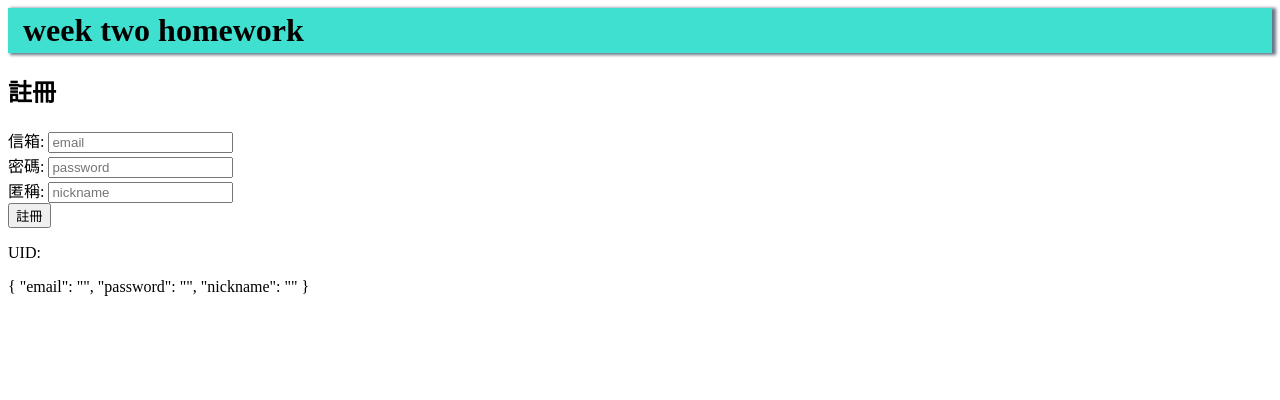
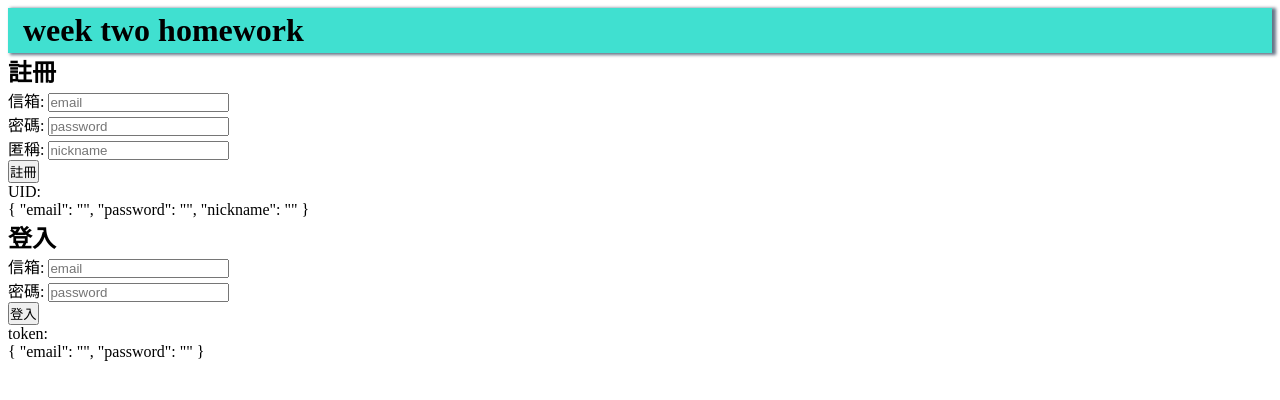
Before and after one commit to duchi321/Vue_Week_2_Lesson, a Vue app: page / in a window 1280 px wide. Shown: the top 400 px of the page. Built offline with nearby package versions, Linux system fonts and the light colour scheme.

Commit message:
create signin feature & save token to cookie.

```diff
--- a/src/App.vue
+++ b/src/App.vue
@@ -3,19 +3,40 @@ import { ref } from 'vue'
 import axios from 'axios'
 
 const api = 'https://todolist-api.hexschool.io'
-const usersignin = ref('')
-const userdata = ref({
+const uid = ref('')
+const token = ref('')
+const cookie = document.cookie.replace(
+  /(?:(?:^|.*;\s*)cookiesSaveToken\s*=\s*([^;]*).*$)|^.*$/,
+  '$1'
+)
+
+const userData = ref({
   email: '',
   password: '',
   nickname: ''
 })
+const signinData = ref({
+  email: '',
+  password: ''
+})
 
 const signUp = async () => {
-  console.log(`${api}/users/sign_up`)
   try {
-    const res = await axios.post(`${api}/users/sign_up`, userdata.value)
+    const res = await axios.post(`${api}/users/sign_up`, userData.value)
     console.log(res)
-    usersignin.value = res.data.uid
+    uid.value = res.data.uid
+  } catch (error) {
+    console.log(error.response.data.message)
+  }
+}
+
+const signIn = async () => {
+  try {
+    const res = await axios.post(`${api}/users/sign_in`, signinData.value)
+    console.log(res.data)
+    token.value = res.data.token
+    document.cookie = `cookiesSaveToken = ${res.data.token}`
+    console.log(cookie)
   } catch (error) {
     console.log(error.response.data.message)
   }
@@ -31,34 +52,46 @@ const signUp = async () => {
       <div>
         <h2>註冊</h2>
         <label for="email">信箱: </label>
-        <input type="email" placeholder="email" v-model="userdata.email" /><br />
+        <input type="email" placeholder="email" v-model="userData.email" /><br />
         <label for="password">密碼: </label>
-        <input type="text" placeholder="password" v-model="userdata.password" /><br />
+        <input type="text" placeholder="password" v-model="userData.password" /><br />
         <label for="nickname">匿稱: </label>
-        <input type="text" placeholder="nickname" v-model="userdata.nickname" /><br />
+        <input type="text" placeholder="nickname" v-model="userData.nickname" /><br />
         <button type="button" @click="signUp">註冊</button>
-        <p>UID: {{ usersignin }}</p>
-        {{ userdata }}
+        <p>UID: {{ uid }}</p>
+        {{ userData }}
+      </div>
+      <div>
+        <h2>登入</h2>
+        <label for="email">信箱: </label>
+        <input type="email" placeholder="email" v-model="signinData.email" /><br />
+        <label for="password">密碼: </label>
+        <input type="text" placeholder="password" v-model="signinData.password" /><br />
+        <button type="button" @click="signIn">登入</button>
+        <p>token: {{ token }}</p>
+        {{ signinData }}
       </div>
     </main>
   </div>
 </template>
 
 <style scoped>
+* {
+  margin: 0;
+  padding: 0;
+}
 .container {
+  /* outline: 3px solid red; */
   display: flex;
   flex-direction: column;
 }
 header {
   /* outline: 3px solid red; */
-  width: 100%;
   height: 45px;
   background-color: turquoise;
   box-shadow: 3px 1px 3px 1px rgba(0, 25, 55, 0.6);
 }
 h1 {
-  /* outline: 3px solid red; */
-  margin: 0;
   padding: 0 0 0 15px;
   line-height: 45px;
 }
```
